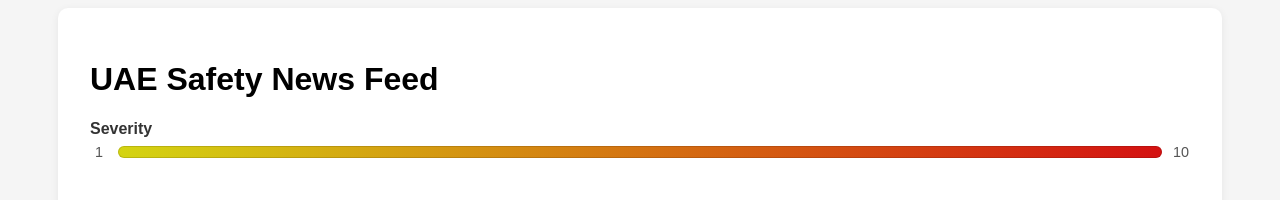
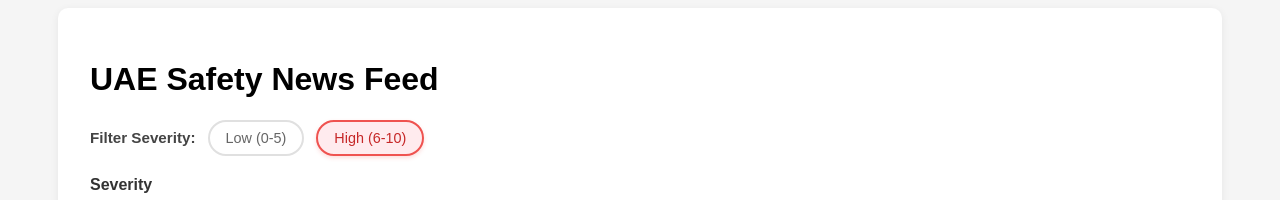
Before and after one commit to sahilkamesh/dubai-news-rt, a React (Create React App) app in the folder frontend/: page / in a window 1280 px wide. Shown: the top 200 px of the page. Built offline with nearby package versions, Linux system fonts and the light colour scheme; no server answers.

Commit message:
Add severity filters

```diff
--- a/frontend/src/App.css
+++ b/frontend/src/App.css
@@ -60,3 +60,48 @@ body { font-family: Arial, sans-serif; background: #f5f5f5; }
   padding: 8px;
   box-sizing: border-box;
 }
+
+/* Severity Filter Toggles */
+.filter-controls {
+  display: flex;
+  gap: 12px;
+  margin-bottom: 20px;
+  align-items: center;
+}
+
+.filter-label {
+  font-weight: 600;
+  color: #444;
+  font-size: 0.95em;
+}
+
+.toggle-button {
+  padding: 8px 16px;
+  border-radius: 20px;
+  border: 2px solid #e0e0e0;
+  background: #fff;
+  cursor: pointer;
+  font-size: 0.9em;
+  font-weight: 500;
+  transition: all 0.2s ease;
+  color: #666;
+}
+
+.toggle-button:hover {
+  border-color: #bdbdbd;
+  background: #f8f8f8;
+}
+
+.toggle-button.active.low {
+  background: #fff9c4;
+  border-color: #fbc02d;
+  color: #827717;
+  box-shadow: 0 2px 4px rgba(251, 192, 45, 0.2);
+}
+
+.toggle-button.active.high {
+  background: #ffebee;
+  border-color: #ef5350;
+  color: #c62828;
+  box-shadow: 0 2px 4px rgba(239, 83, 80, 0.2);
+}
--- a/frontend/src/App.js
+++ b/frontend/src/App.js
@@ -61,6 +61,8 @@ function App() {
     });
     return { [today]: true };
   });
+  const [showLow, setShowLow] = useState(false);
+  const [showHigh, setShowHigh] = useState(true);
 
   const toggleDate = (dateStr) => {
     setExpandedDates(prev => ({
@@ -97,12 +99,26 @@ function App() {
       .catch(err => console.error('Error fetching areas:', err));
   }, []);
 
-  const sortedNews = Array.isArray(news) ? [...news].sort(
+  const filteredNews = Array.isArray(news) ? news.filter(item => {
+    const sev = Number(item.severity) || 1;
+    if (showLow && sev <= 5) return true;
+    if (showHigh && sev >= 6) return true;
+    return false;
+  }) : [];
+
+  const sortedNews = [...filteredNews].sort(
     (a, b) => new Date(b.timestamp) - new Date(a.timestamp)
-  ) : [];
+  );
+
+  const filteredAreas = Array.isArray(areas) ? areas.filter(area => {
+    const sev = Number(area.severity) || 1;
+    if (showLow && sev <= 5) return true;
+    if (showHigh && sev >= 6) return true;
+    return false;
+  }) : [];
 
   // Map area name to safety info
-  const areaStatus = Object.fromEntries(areas.map(a => [a.area, a]));
+  const areaStatus = Object.fromEntries(filteredAreas.map(a => [a.area, a]));
 
   const groupedNews = {};
   sortedNews.forEach(item => {
@@ -123,6 +139,21 @@ function App() {
     <div className="App">
       <h1>UAE Safety News Feed</h1>
       <div className="legend">
+        <div className="filter-controls">
+          <span className="filter-label">Filter Severity:</span>
+          <button
+            className={`toggle-button ${showLow ? 'active low' : ''}`}
+            onClick={() => setShowLow(!showLow)}
+          >
+            Low (0-5)
+          </button>
+          <button
+            className={`toggle-button ${showHigh ? 'active high' : ''}`}
+            onClick={() => setShowHigh(!showHigh)}
+          >
+            High (6-10)
+          </button>
+        </div>
         <div className="severity-legend">
           <div className="severity-legend-title">Severity</div>
           <div className="severity-legend-row">
@@ -140,7 +171,7 @@ function App() {
               url="https://{s}.basemaps.cartocdn.com/light_all/{z}/{x}/{y}.png"
               attribution="&copy; OpenStreetMap contributors &copy; CARTO"
             />
-            {areas.map(area => {
+            {filteredAreas.map(area => {
               // const geom = AREA_GEOMETRIES[area.area];
               const geom = area.coordinates;
               // console.log(geom)
```
Also changed, not shown: 1 other file (tests, documents, lock files or other folders).
